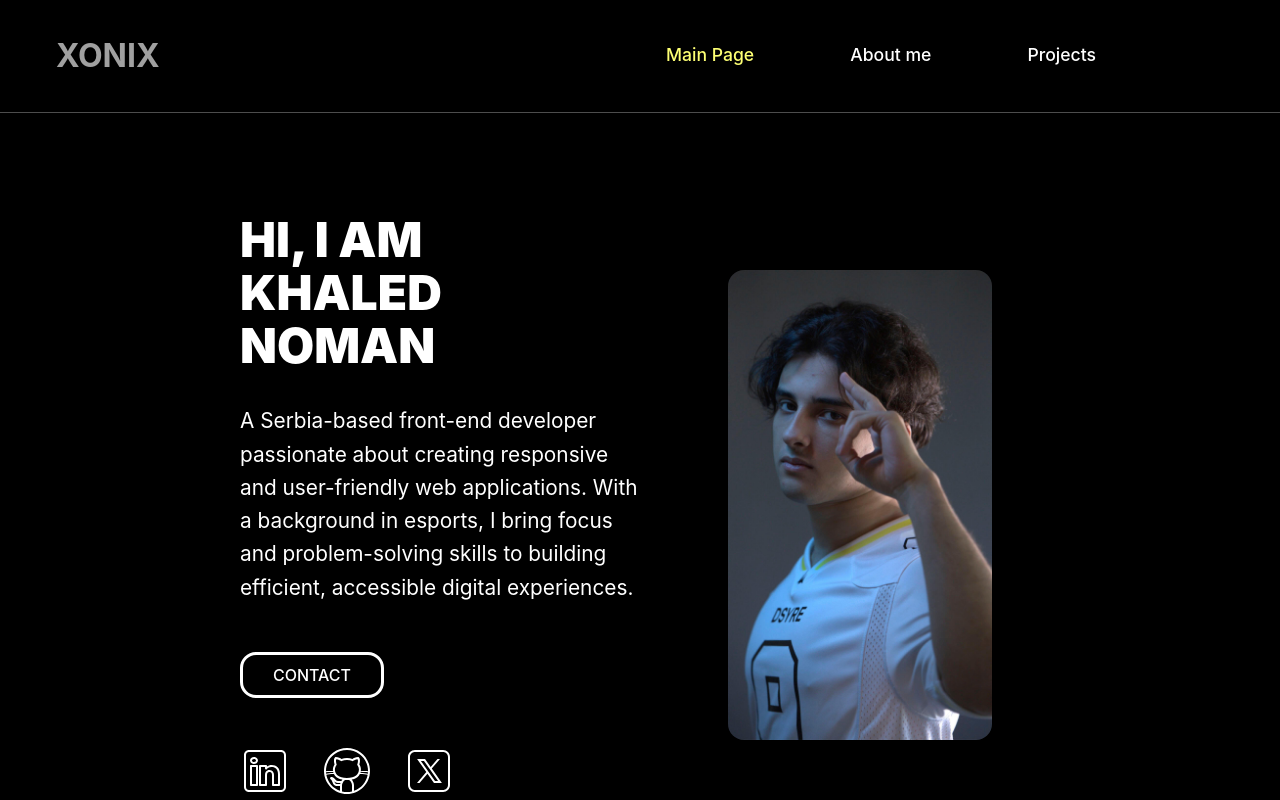
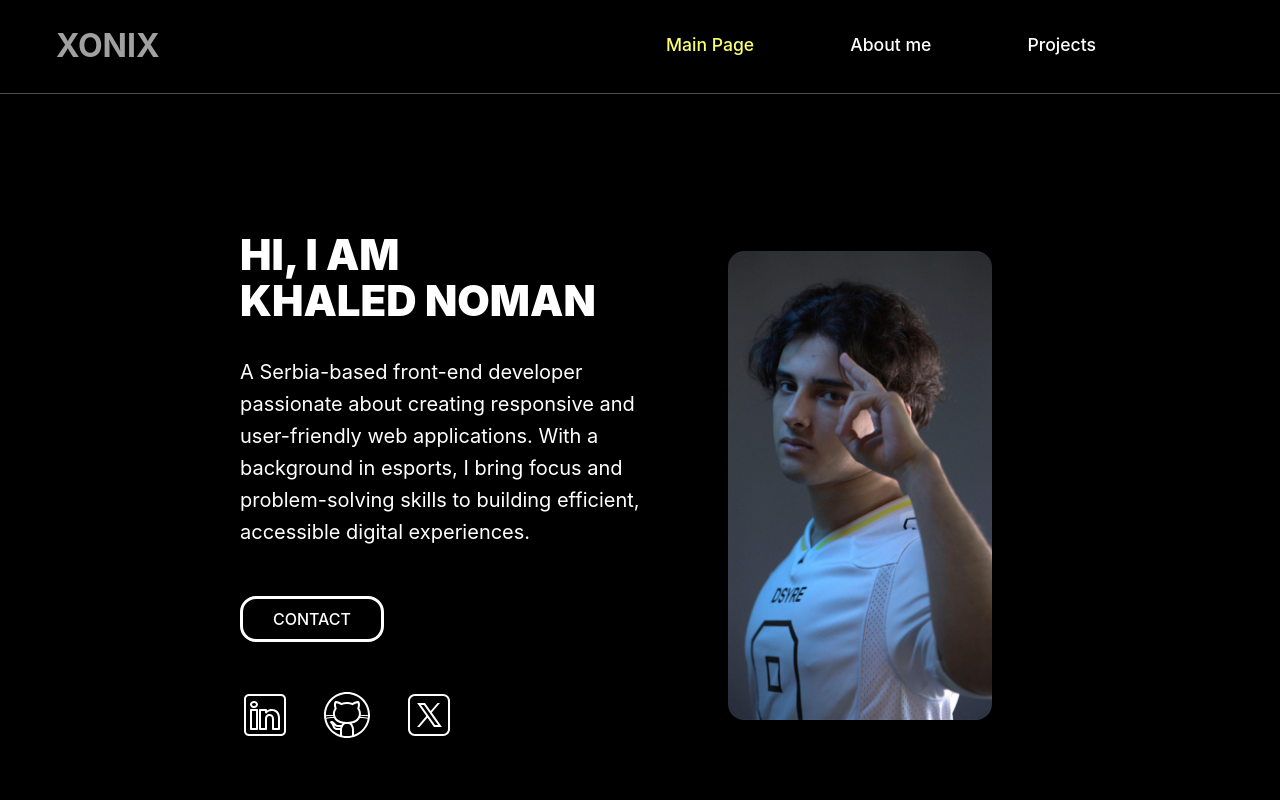
Before and after one commit to XoNixv1/portfolio, a React (Vite) app: page / in a window 1280 px wide. Shown: the top 800 px of the page. Built offline with nearby package versions, Linux system fonts and the light colour scheme.

Commit message:
small decorations

```diff
--- a/src/components/header/header.scss
+++ b/src/components/header/header.scss
@@ -1,7 +1,7 @@
 .header {
   padding: 1.5rem;
-  padding-bottom: 2rem;
-  padding-top: 2rem;
+  padding-bottom: 1.4rem;
+  padding-top: 1.4rem;
   background-color: black;
   color: white;
   border-bottom: 1px solid rgba(128, 128, 128, 0.6);
--- a/src/pages/aboutPage/About.tsx
+++ b/src/pages/aboutPage/About.tsx
@@ -12,7 +12,7 @@ export default function About() {
   return (
     <div className="container">
       <div className="about-block">
-        <p className="label">About</p>
+        <h3 className="label">About</h3>
         <div className="devider"></div>
         <p className="txt">
           I am a Frontend Developer with 1 year of experience building web
--- a/src/pages/aboutPage/about.scss
+++ b/src/pages/aboutPage/about.scss
@@ -8,7 +8,7 @@
 }
 .txt {
   margin-bottom: 2rem;
-  font-size: 1.3rem;
+  font-size: 20px;
   font-weight: 400;
 }
 .devider {
--- a/src/pages/mainPage/mainContent.scss
+++ b/src/pages/mainPage/mainContent.scss
@@ -13,7 +13,7 @@
 }
 
 .descr {
-  font-size: 1.3rem;
+  font-size: 20px;
   margin-bottom: 20px;
   line-height: 1.6;
   margin-bottom: 3rem;
@@ -35,7 +35,7 @@
 }
 
 .main-block {
-  margin-bottom: 5rem;
+  margin-bottom: 4rem;
   display: flex;
   align-items: center;
   justify-content: space-between;
--- a/src/pages/projectsPage/projectsPage.scss
+++ b/src/pages/projectsPage/projectsPage.scss
@@ -28,7 +28,7 @@
     max-width: 40%;
     margin-left: 4rem;
     font-weight: 400;
-    font-size: 1.3rem;
+    font-size: 20px;
     &--label {
       font-weight: 700;
       font-size: 1.6rem;
@@ -41,12 +41,12 @@
   display: flex;
   flex-direction: column;
   align-self: start;
-  font-size: 3rem;
+  font-size: 42px;
   margin-bottom: 2rem;
   font-weight: 900;
   &__descr {
     margin-top: 1rem;
-    font-size: 1.3rem;
+    font-size: 20px;
     font-weight: 400;
   }
 }
```
